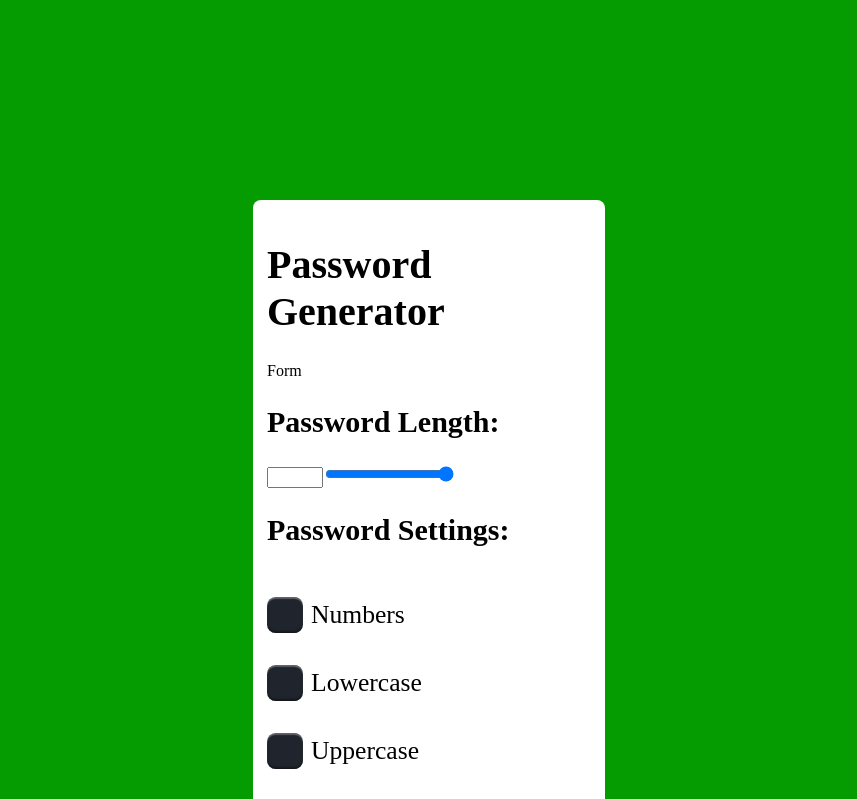
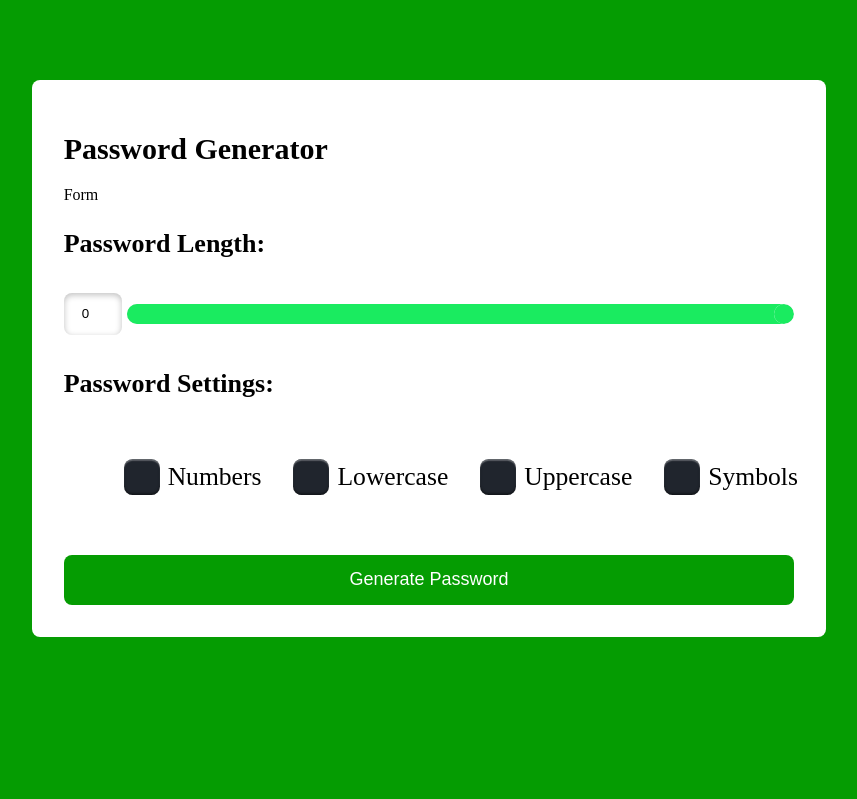
Before and after one commit to GitAbbonu/React-Password-Generator, a React (Create React App) app in the folder password-generator/: page / in a window 1280 px wide. Shown: the top 799 px of the page, without its empty margins (211-1068 px from the left). Built offline with nearby package versions, Linux system fonts and the light colour scheme.

Commit message:
add:range style

```diff
--- a/password-generator/src/Components/PasswordGenerator/PasswGen.js
+++ b/password-generator/src/Components/PasswordGenerator/PasswGen.js
@@ -1,17 +1,25 @@
+import { useState } from "react";
 import Button from "../../UI/Button/Button";
 import Checkbox from "../../UI/Checkbox/Checkbox";
 import "./passwGen.css";
 
 function PasswGen() {
+  const [lunPassw, setLunPassw] = useState(0);
+
   return (
     <div className="pass-container">
       <div className="pass-content-cont">
         <h1>Password Generator</h1>
         <div>Form</div>
-        <div>
-          <h3>Password Length:</h3>
-          <input type="number" min="0" max="50" />
-          <input type="range" min="0" max="50" />
+        <h3>Password Length:</h3>
+        <div className="pass-range">
+          <input type="number" min="0" max="50" value={lunPassw} />
+          <input
+            type="range"
+            min="0"
+            max="50"
+            onChange={(ev) => setLunPassw(ev.target.value)}
+          />
         </div>
         <div>
           <h3>Password Settings:</h3>
--- a/password-generator/src/Components/PasswordGenerator/passwGen.css
+++ b/password-generator/src/Components/PasswordGenerator/passwGen.css
@@ -1,15 +1,77 @@
 .pass-container {
   width: 100%;
+  max-width: 1500px;
   background-color: #fff;
-  margin-top: 200px;
+  margin: 80px 0;
   border-radius: 8px;
+  padding: 10%;
+}
+@media (min-width: 800px) {
+  .pass-container {
+    padding: 0;
+  }
 }
 
 .pass-content-cont {
-  padding: 4%;
   display: flex;
   flex-direction: column;
   justify-content: center;
 }
+@media (min-width: 800px) {
+  .pass-content-cont {
+    padding: 4%;
+  }
+}
+
+.pass-range {
+  display: flex;
+  justify-content: center;
+  align-items: center;
+}
+.pass-range input[type=number] {
+  box-shadow: inset 0 2px 6px 0 rgba(0, 0, 0, 0.25);
+  border: none;
+  border-radius: 8px;
+  height: 40px;
+  width: 60px;
+  margin-right: 5px;
+  text-align: center;
+}
+
+input[type=range] {
+  outline: 0;
+  border: 0;
+  border-radius: 500px;
+  width: 100%;
+  margin: 20px 0;
+  transition: box-shadow 0.2s ease-in-out;
+}
+@media screen and (-webkit-min-device-pixel-ratio: 0) {
+  input[type=range] {
+    overflow: hidden;
+    height: 20px;
+    -webkit-appearance: none;
+    background-color: #ddd;
+  }
+  input[type=range]::-webkit-slider-runnable-track {
+    -webkit-appearance: none;
+    color: #444;
+  }
+  input[type=range]::-webkit-slider-thumb {
+    width: 20px;
+    -webkit-appearance: none;
+    height: 20px;
+    cursor: ew-resize;
+    background: #fff;
+    box-shadow: -340px 0 0 330px #1aeb60, inset 0 0 0 40px #1aeb60;
+    border-radius: 50%;
+    transition: box-shadow 0.2s ease-in-out;
+    position: relative;
+  }
+  input[type=range]:active::-webkit-slider-thumb {
+    background: #fff;
+    box-shadow: -340px 0 0 330px #1aeb60, inset 0 0 0 3px #1aeb60;
+  }
+}
 
 /*# sourceMappingURL=passwGen.css.map */
--- a/password-generator/src/Components/PasswordGenerator/passwGen.scss
+++ b/password-generator/src/Components/PasswordGenerator/passwGen.scss
@@ -1,14 +1,75 @@
 .pass-container {
   width: 100%;
+  max-width: 1500px;
   background-color: #fff;
-  margin-top: 200px;
+  margin: 80px 0;
   border-radius: 8px;
+  padding: 10%;
+  @media (min-width: 800px) {
+    padding: 0;
+  }
 }
 
 .pass-content-cont {
-  padding: 4%;
   display: flex;
   flex-direction: column;
 
   justify-content: center;
+  @media (min-width: 800px) {
+    padding: 4%;
+  }
 }
+
+.pass-range {
+  display: flex;
+  justify-content: center;
+  align-items: center;
+
+  input[type="number"] {
+    box-shadow: inset 0 2px 6px 0 rgba(0, 0, 0, 0.25);
+    border: none;
+    border-radius: 8px;
+    height: 40px;
+    width: 60px;
+    margin-right: 5px;
+    text-align: center;
+  }
+}
+
+// now for the good stuff 🎉
+input[type="range"] {
+  outline: 0;
+  border: 0;
+  border-radius: 500px;
+  width: 100%;
+  margin: 20px 0;
+  transition: box-shadow 0.2s ease-in-out;
+
+  @media screen and (-webkit-min-device-pixel-ratio: 0) {
+    & {
+      overflow: hidden;
+      height: 20px;
+      -webkit-appearance: none;
+      background-color: #ddd;
+    }
+    &::-webkit-slider-runnable-track {
+      -webkit-appearance: none;
+      color: #444;
+    }
+    &::-webkit-slider-thumb {
+      width: 20px;
+      -webkit-appearance: none;
+      height: 20px;
+      cursor: ew-resize;
+      background: #fff;
+      box-shadow: -340px 0 0 330px #1aeb60, inset 0 0 0 40px #1aeb60;
+      border-radius: 50%;
+      transition: box-shadow 0.2s ease-in-out;
+      position: relative;
+    }
+    &:active::-webkit-slider-thumb {
+      background: #fff;
+      box-shadow: -340px 0 0 330px #1aeb60, inset 0 0 0 3px #1aeb60;
+    }
+  }
+}
--- a/password-generator/src/UI/Checkbox/checkbox.css
+++ b/password-generator/src/UI/Checkbox/checkbox.css
@@ -83,6 +83,12 @@
   align-items: start;
   grid-gap: 2em;
   transform: scale(1);
+}
+@media (min-width: 800px) {
+  .container-checkbox {
+    flex-direction: row;
+    margin: 60px;
+  }
 }
 
 label[for*=checkbox] {
--- a/password-generator/src/UI/Checkbox/checkbox.scss
+++ b/password-generator/src/UI/Checkbox/checkbox.scss
@@ -90,6 +90,11 @@
   align-items: start;
   grid-gap: 2em;
   transform: scale(1);
+
+  @media (min-width: 800px) {
+    flex-direction: row;
+    margin: 60px;
+  }
 }
 
 label[for*="checkbox"] {
--- a/password-generator/src/index.css
+++ b/password-generator/src/index.css
@@ -6,15 +6,14 @@ body {
   background-color: #059c02;
 
   display: flex;
-  align-items: center;
   justify-content: center;
 }
 
 h1 {
-  font-size: 40px;
+  font-size: 30px;
 }
 
 h3 {
   margin: 25px 0;
-  font-size: 30px;
+  font-size: 26px;
 }
```
Also changed, not shown: 2 other files (tests, documents, lock files or other folders).
